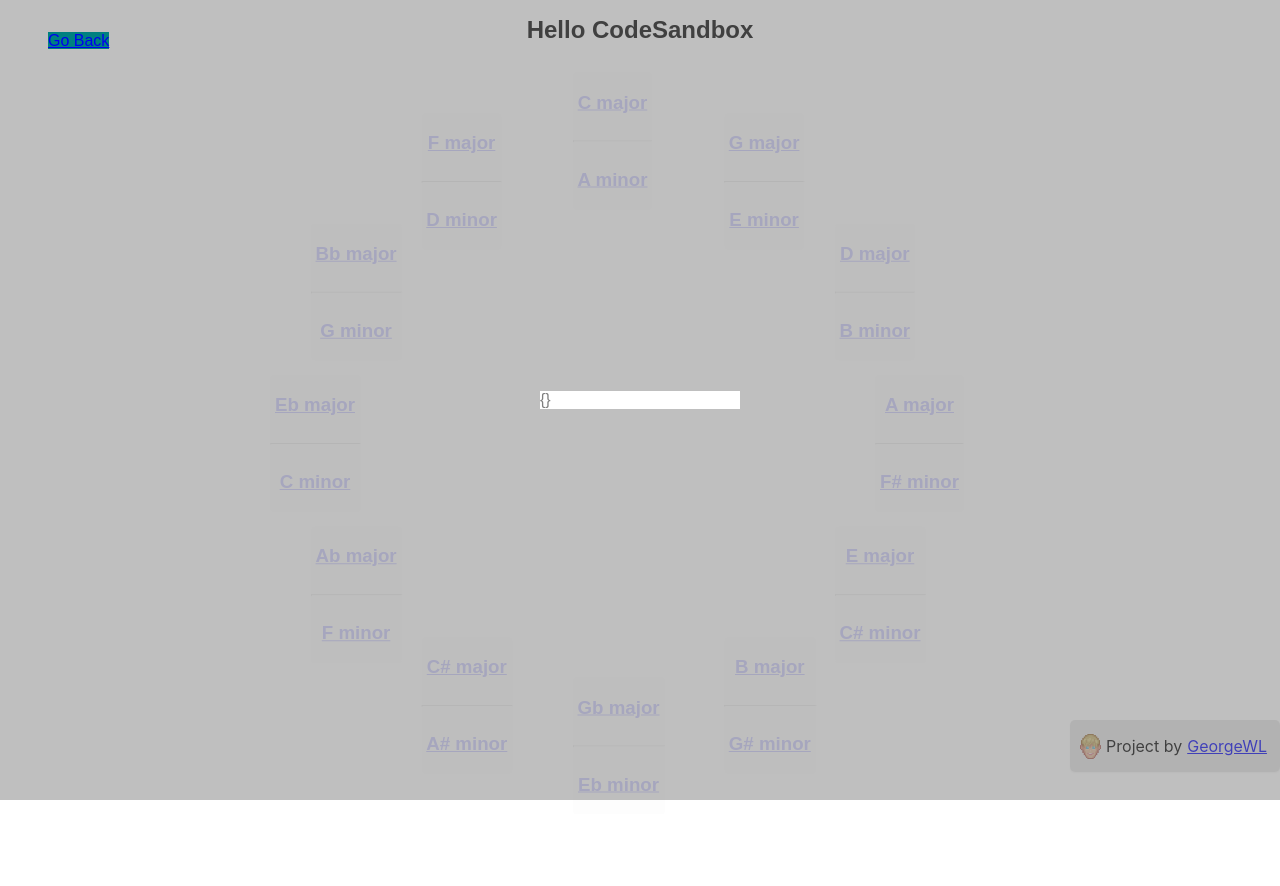
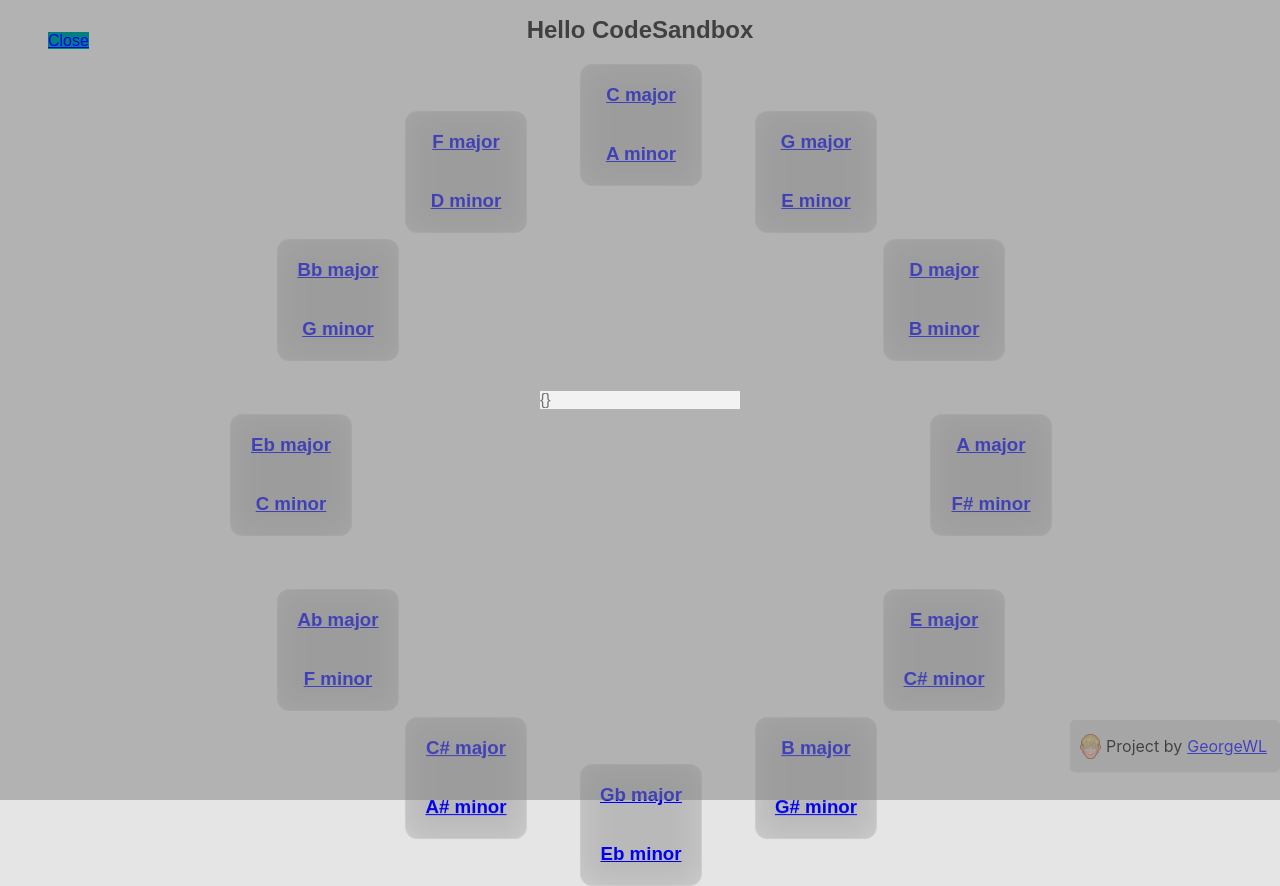
Before and after one commit to GeorgeWL/key-signatures-react-2, a JavaScript app: page /chord in a window 1280 px wide. Before the commit the page ends 814 px from the top, so only its background shows below. Built offline with nearby package versions, Linux system fonts and the light colour scheme; what @tonaljs/scale would draw is missing.

Commit message:
add transitions on routes. change circle styles

```diff
--- a/package.json
+++ b/package.json
@@ -16,6 +16,7 @@
     "react-router": "5.2.0",
     "react-router-dom": "5.2.0",
     "react-scripts": "4.0.0",
+    "react-transition-group": "4.4.2",
     "sass": "1.35.1",
     "tone": "14.7.77"
   },
--- a/src/App.js
+++ b/src/App.js
@@ -1,28 +1,20 @@
-import { BrowserRouter as Router, Route, Switch } from "react-router-dom";
-import ChordCard from "./components/ChordCard";
-import CircleList from "./components/CircleOfFifths/CircleList";
+import { BrowserRouter } from "react-router-dom";
 import Footer from "./components/Footer";
+import Main from "./components/Main";
 import Navigation from "./components/Navigation";
 import "./styles.css";
 
 export default function App() {
   return (
-    <Router>
+    <BrowserRouter>
       <div className="App">
         <Navigation />
         <header>
           <h1>Hello CodeSandbox</h1>
         </header>
-        <main>
-          <Switch>
-            <Route path="/chord">
-              <ChordCard />
-            </Route>{" "}
-          </Switch>{" "}
-          <CircleList />
-        </main>
+        <Main />
         <Footer />
       </div>
-    </Router>
+    </BrowserRouter>
   );
 }
--- a/src/components/CircleOfFifths/CircleKeyButtons.js
+++ b/src/components/CircleOfFifths/CircleKeyButtons.js
@@ -3,15 +3,14 @@ import styles from "../../styles/key.module.scss";
 
 const CircleKeyButton = ({ item }) => {
   const { major, minor } = item;
-  const path = `/chord?major=${encodeURIComponent(major.label)}&minor=${
-    minor.label
-  }`;
+  const encodedMajorLabel = encodeURIComponent(major.label);
+  const encodedMinorLabel = encodeURIComponent(minor.label);
+  const path = `/chord?major=${encodedMajorLabel}&minor=${encodedMinorLabel}`;
   return (
     <Link className={styles.keyButton} to={path}>
       <div className={styles.keyColumn}>
         <CircleKeyButtonItem item={item} itemKey="major" />
       </div>
-      <hr />
       <div className={styles.keyColumn}>
         <CircleKeyButtonItem item={item} itemKey="minor" />
       </div>
--- a/src/components/CircleOfFifths/CircleList.js
+++ b/src/components/CircleOfFifths/CircleList.js
@@ -1,16 +1,8 @@
 import { CircleOfFifthsKeys } from "../../data/circleOfFifths";
+import styles from "../../styles/circleList.module.scss";
 import CircleKeyButtons from "./CircleKeyButtons";
-import styles from "../../styles/circleList.module.scss";
-import { useLocation } from "react-router";
-import classNames from "classnames";
-const CircleBody = () => {
-  let location = useLocation();
-  return (
-    <ul
-      className={classNames(styles.list, {
-        [styles.listBackground]: location.pathname.includes("chord")
-      })}
-    >
+const CircleList = () => (
+  <ul className={styles.list}>
     {CircleOfFifthsKeys.map((item, index) => (
       <li key={index + "-note"}>
         <CircleKeyButtons
@@ -21,5 +13,4 @@ const CircleBody = () => {
     ))}
   </ul>
 );
-};
-export default CircleBody;
+export default CircleList;
--- /dev/null
+++ b/src/components/Main.js
@@ -0,0 +1,23 @@
+import { Route, Switch, useLocation } from "react-router";
+import { CSSTransition, TransitionGroup } from "react-transition-group";
+import ChordCard from "./ChordCard";
+import CircleList from "./CircleOfFifths/CircleList";
+const Main = () => {
+  let location = useLocation();
+  return (
+    <main>
+      <TransitionGroup>
+        <CSSTransition key={location.key} classNames="fade" timeout={300}>
+          <Switch location={location}>
+            <Route path="/chord">
+              <ChordCard />
+            </Route>
+            <Route></Route>
+          </Switch>
+        </CSSTransition>
+      </TransitionGroup>
+      <CircleList />
+    </main>
+  );
+};
+export default Main;
--- a/src/components/Navigation.js
+++ b/src/components/Navigation.js
@@ -1,4 +1,4 @@
-import { NavLink, useLocation, useRouteMatch } from "react-router-dom";
+import { NavLink, useLocation } from "react-router-dom";
 import styles from "../styles/navigation.module.scss";
 const Navigation = () => {
   let location = useLocation();
@@ -13,7 +13,7 @@ const Navigation = () => {
               activeClassName={styles["navLink-active"]}
               className={styles.navLink}
             >
-              Go Back
+              Close
             </NavLink>
           </li>
         </ul>
--- a/src/index.js
+++ b/src/index.js
@@ -1,12 +1,5 @@
-import { StrictMode } from "react";
 import ReactDOM from "react-dom";
-
 import App from "./App";
 
 const rootElement = document.getElementById("root");
-ReactDOM.render(
-  <StrictMode>
-    <App />
-  </StrictMode>,
-  rootElement
-);
+ReactDOM.render(<App />, rootElement);
--- a/src/styles.css
+++ b/src/styles.css
@@ -2,6 +2,7 @@
   font-size: 16px;
   width: 100vw;
   min-height: 100vh;
+  background: rgba(0, 0, 0, 0.1);
 }
 .App {
   font-family: sans-serif;
@@ -33,3 +34,12 @@ h2 {
 span {
   font-size: 0.5em;
 }
+.fade-enter {
+  opacity: 0;
+  z-index: 1;
+}
+
+.fade-enter.fade-enter-active {
+  opacity: 1;
+  transition: opacity 0.8s linear;
+}
--- a/src/styles/chordCard.module.scss
+++ b/src/styles/chordCard.module.scss
@@ -10,6 +10,8 @@
   bottom: 0;
   right: 0;
   opacity: .5;
+  pointer-events: none;
+  user-select: none;
 }
 .modal{
   position: relative;
--- a/src/styles/circleList.module.scss
+++ b/src/styles/circleList.module.scss
@@ -36,16 +36,16 @@
   }
 }
 .list {
-  @include on-circle($item-count: 12, $circle-size: 605px, $item-size: 135px);
-  margin: 6em auto 0;
+  @include on-circle($item-count: 12, $circle-size: 700px, $item-size: 120px);
+  margin: 5em auto 0;
   padding: 0 0 0 0;
   z-index: 0;
+  position: relative;
   li{
-    display: flex;
-    flex-direction: row;
+    display: block;
+    backdrop-filter: blur(16px);
+    background-color: rgba(0, 0, 0, 0.1);
+    border-radius: 10%;
+    border: 1px solid rgba(255, 255, 255, 0.125);
   }
 }
-.listBackground {
-  opacity: .2;
-  pointer-events: none;
-}
```
Lines whose indentation alone changed are shown as unchanged.
